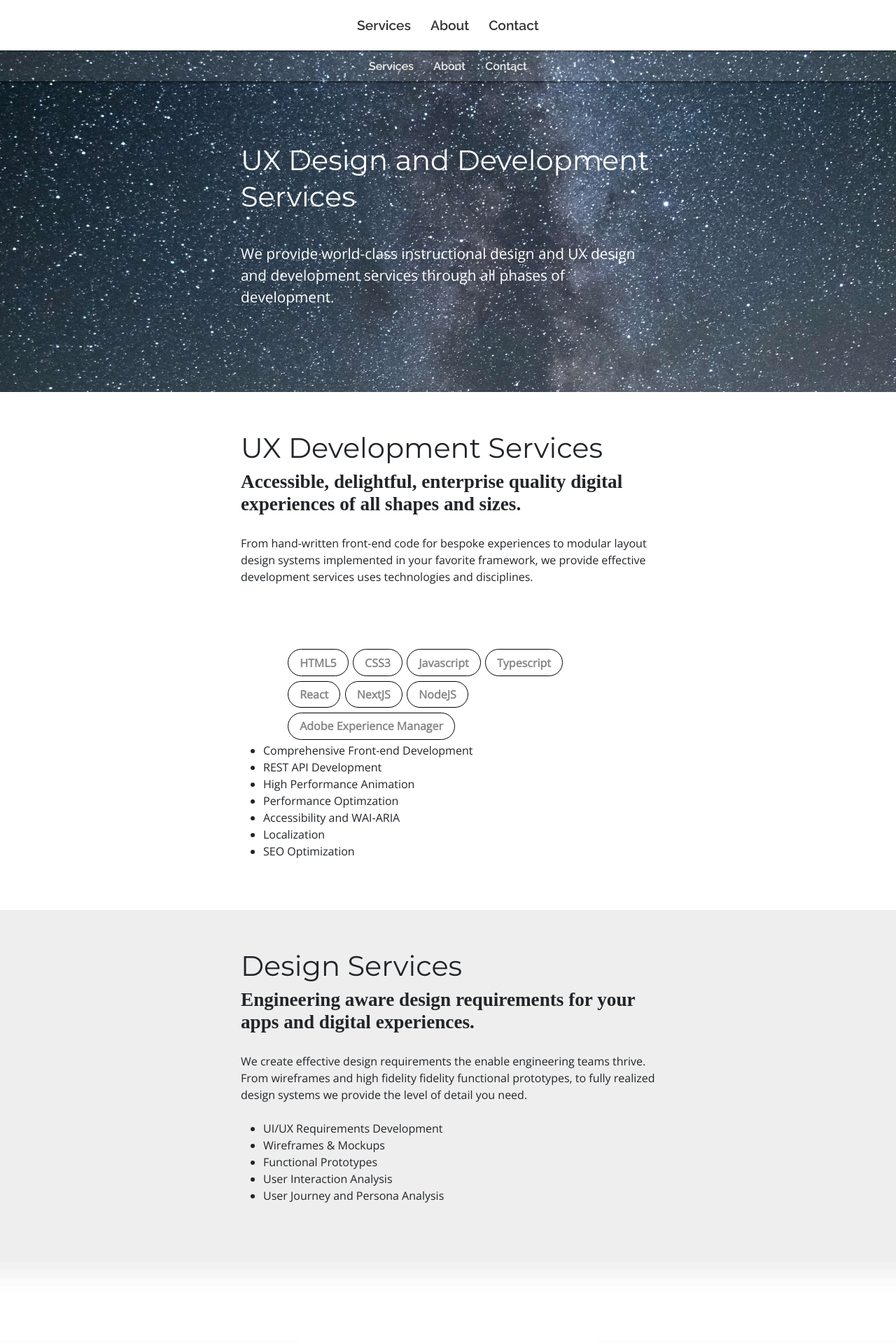
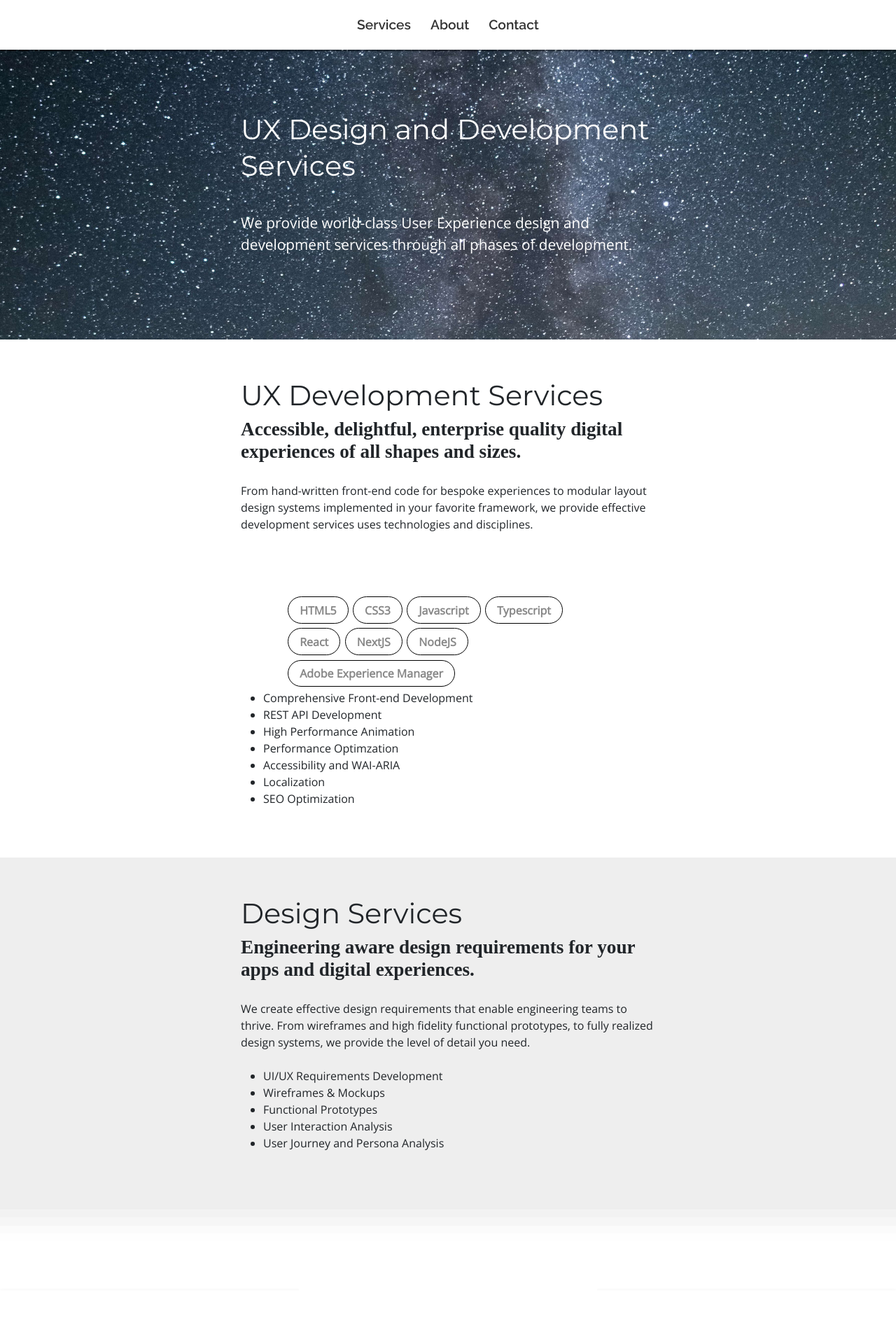
Before and after one commit to christianbonham/kcstardust.com, a Next.js app: page /ux in a window 1280 px wide. Shown: the top 1920 px of the page at 70% size. Built offline with nearby package versions, Linux system fonts and the light colour scheme.

Commit message:
content updates

```diff
--- a/components/header/Header.module.css
+++ b/components/header/Header.module.css
@@ -196,6 +196,9 @@
   .navRow {
     height: 44px;
   }
+  .zeroHeight {
+    height: 0px;
+  }
 }
 /* XXLARGE and up */
 @media screen and (min-width: 1200px){ }
--- a/components/header/Header.tsx
+++ b/components/header/Header.tsx
@@ -26,7 +26,7 @@ export default function Header() {
 
   const headerClass = isSticky
     ? `${styles.primaryHeader} ${styles.sticky} px-0`
-    : `${styles.primaryHeader} ${styles.sticky} px-0`;
+    : `${styles.primaryHeader} px-0`;
 
   const primaryMarginClass = `${styles.primaryCol} ${colors.white}`;
   const primaryContentClass = `${styles.primaryContent} ${colors.white} ${
--- a/pages/ux/index.tsx
+++ b/pages/ux/index.tsx
@@ -12,8 +12,8 @@ function UXRootPage(
     <>
       <Marquee
         title="UX Design and Development Services"
-        description="We provide world-class instructional design and
-          UX design and development services through all phases of development."
+        description="We provide world-class User Experience design and
+          development services through all phases of development."
       />
       <GridRow rowColor="white" contentColor="white">
         <div className="kcs">
@@ -76,10 +76,10 @@ function UXRootPage(
             experiences.
           </h2>
           <p>
-            We create effective design requirements the enable engineering teams
-            thrive. From wireframes and high fidelity fidelity functional
-            prototypes, to fully realized design systems we provide the level of
-            detail you need.
+            We create effective design requirements that enable engineering
+            teams to thrive. From wireframes and high fidelity functional
+            prototypes, to fully realized design systems, we provide the level
+            of detail you need.
           </p>
           <ul>
             <li>UI/UX Requirements Development</li>
```
Also changed, not shown: pages/id/index.tsx (+10 -9 lines), pages/index.tsx (+4 -5 lines).
